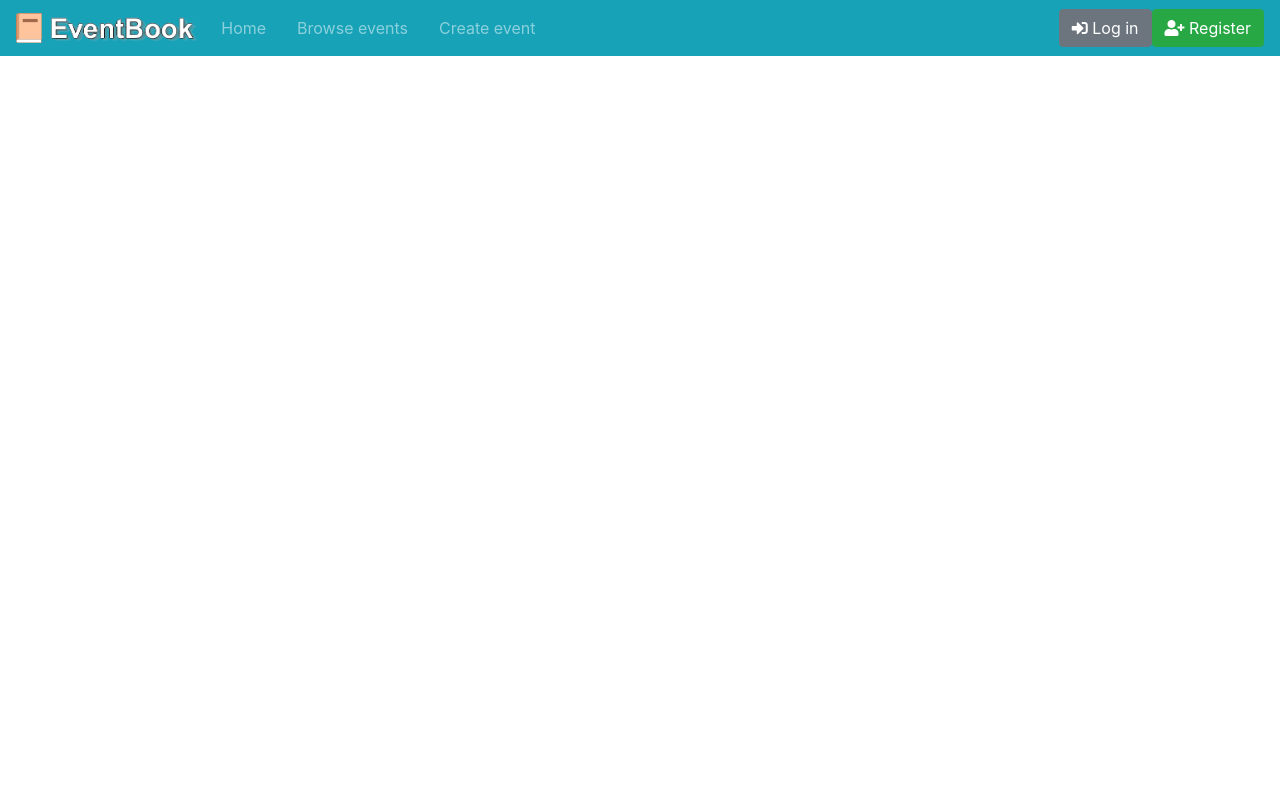
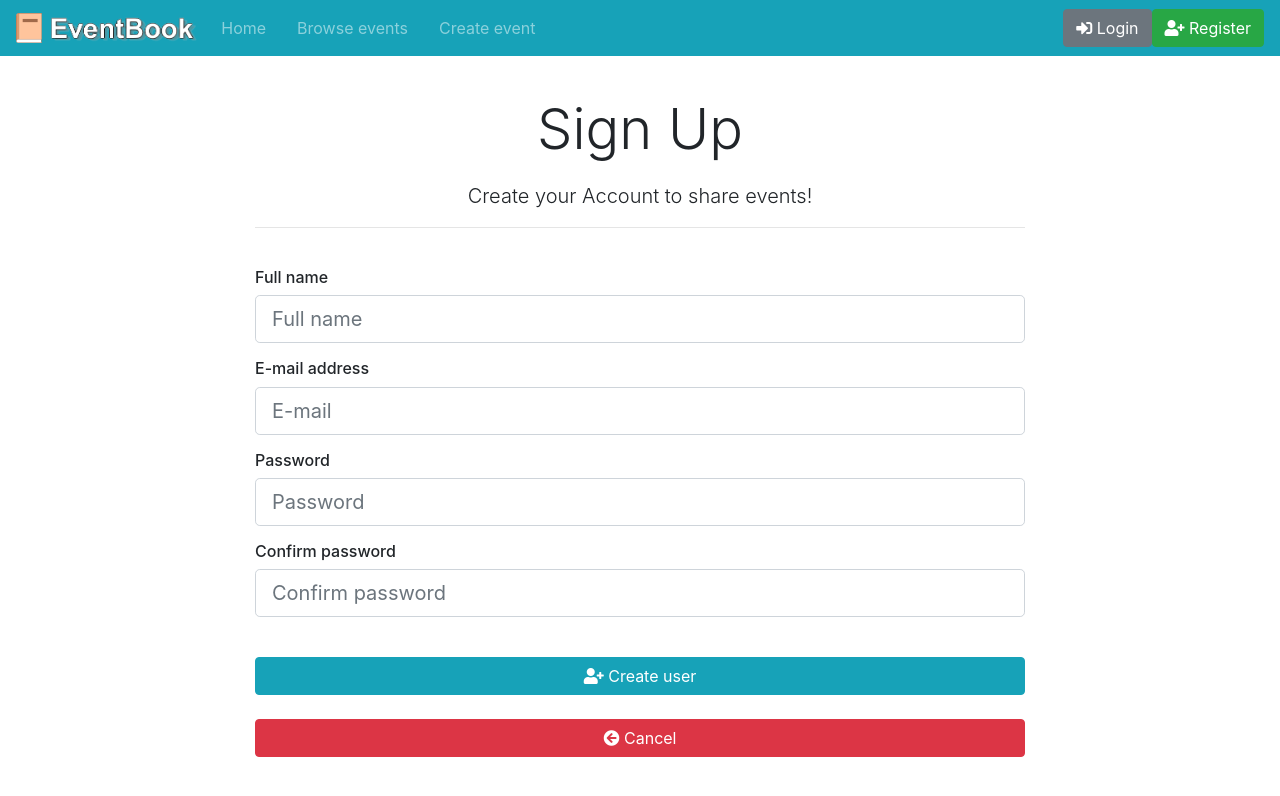
Before and after one commit to Spire6/EventBook-react, a React (Create React App) app: page /register in a window 1280 px wide. Shown: the top 796 px of the page. Built offline with nearby package versions, Linux system fonts and the light colour scheme.

Commit message:
Login and Registration component

```diff
--- a/src/App.js
+++ b/src/App.js
@@ -10,6 +10,8 @@ import { Provider } from "react-redux";
 import store from './store';
 import EventItemDetails from './components/EventItemDetails';
 import UpdateEvent from './components/Event/UpdateEvent';
+import Register from './components/UserManagement/Register';
+import Login from './components/UserManagement/Login';
 
 function App() {
   return (
@@ -17,11 +19,20 @@ function App() {
       <Router>
         <div className="App">
           <Header />
+          {
+            //Public Routes
+          }
           <Route exact path="/" component={Dashboard} />
-          <Route exact path="/createEvent" component={AddEvent} />
           <Route exact path="/browseEvents" component={BrowseEvents} />
           <Route exact path="/eventDetails/:id" component={EventItemDetails} />
+          <Route exact path="/register" component={Register} />
+          <Route exact path="/login" component={Login} />
+          {
+            //Private Routes
+          }
+          <Route exact path="/createEvent" component={AddEvent} />
           <Route exact path="/updateEvent/:id" component={UpdateEvent} />
+
         </div>
       </Router>
     </Provider>
--- /dev/null
+++ b/src/actions/securityActions.js
@@ -0,0 +1,19 @@
+import axios from "axios";
+import { GET_ERRORS } from "./types";
+
+
+export const createNewUser = (newUser, history) => async dispatch => {
+    try {
+        await axios.post("/api/users/register", newUser);
+        history.push("/login");
+        dispatch({
+            type: GET_ERRORS,
+            payload: {}
+        });
+    } catch (error) {
+        dispatch({
+            type: GET_ERRORS,
+            payload: error.response.data
+        });
+    }
+};
--- a/src/actions/types.js
+++ b/src/actions/types.js
@@ -8,3 +8,5 @@ export const GET_TODAY_EVENTS = "GET_TODAY_EVENTS";
 export const GET_EVENTS_BY_CATEGORY = "GET_EVENTS_BY_CATEGORY";
 export const GET_EVENTS_BY_NAME = "GET_EVENTS_BY_NAME";
 export const GET_NUMBERS_OF_EVENTS = "GET_NUMBERS_OF_EVENTS";
+
+export const SET_CURRENT_USER = "SET_CURRENT_USER";
--- a/src/components/Event/EventItem.js
+++ b/src/components/Event/EventItem.js
@@ -27,7 +27,7 @@ class EventItem extends Component {
                 <div className="item">
 
                     <div className="eventImage">
-                        <img className="fixedSizeImg" src={`/api/event/image/${event.imageName}`} alt="sampleImage" />
+                        <img className="fixedSizeImg" src={`/api/event/public/image/${event.imageName}`} alt="sampleImage" />
                     </div>
 
                     <div className="desc">
--- a/src/components/Event/UpdateEvent.js
+++ b/src/components/Event/UpdateEvent.js
@@ -133,7 +133,7 @@ class UpdateEvent extends Component {
                         <div className="col-md-8 m-auto">
 
                             <div className="updateTitle">
-                                <img className="fixedSizeImg float-right" src={`/api/event/image/${this.state.imageName}`} alt="" />
+                                <img className="fixedSizeImg float-right" src={`/api/event/public/image/${this.state.imageName}`} alt="" />
                                 <h5 className="display-4">Edit Event</h5>
                                 <h1 className=""> {this.state.name} </h1>
                             </div>
--- a/src/components/EventItemDetails.js
+++ b/src/components/EventItemDetails.js
@@ -61,7 +61,7 @@ class EventItemDetails extends Component {
         const startTime = new Date(this.state.startDate).toLocaleTimeString("en-US", timeOptions);
         const endDate = new Date(this.state.endDate).toLocaleDateString("en-US", dateOptions);
         const endTime = new Date(this.state.endDate).toLocaleTimeString("en-US", timeOptions);
-        const imageUrl = `/api/event/image/${this.state.imageName}`;
+        const imageUrl = `/api/event/public/image/${this.state.imageName}`;
 
         return (
 
--- a/src/components/Layout/Header.js
+++ b/src/components/Layout/Header.js
@@ -40,9 +40,13 @@ class Header extends Component {
 
                             </ul>
 
-                            <button className="btn btn btn-secondary my-2 my-sm-0" type="submit"> <i className="fas fa-sign-in-alt"></i> Log in</button>
-                            <button className="btn btn btn-success my-2 my-sm-0" type="submit"> <i className="fas fa-user-plus"></i> Register</button>
+                            <Link to="/login" style={{ textDecoration: 'none' }}>
+                                <button className="btn btn btn-secondary my-2 my-sm-0" type="button"> <i className="fas fa-sign-in-alt"></i> Login</button>
+                            </Link>
 
+                            <Link to="/register" style={{ textDecoration: 'none' }}>
+                                <button className="btn btn btn-success my-2 my-sm-0" type="button"> <i className="fas fa-user-plus"></i> Register</button>
+                            </Link>
                         </div>
 
 
--- /dev/null
+++ b/src/components/UserManagement/Login.js
@@ -0,0 +1,40 @@
+import React, { Component } from 'react';
+import { Link } from "react-router-dom";
+
+class Login extends Component {
+    render() {
+        return (
+            <div className="login">
+                <div className="container">
+                    <div className="row">
+                        <div className="col-md-8 m-auto">
+                            <h1 className="display-4 text-center"> Log In</h1>
+                            <p className="lead text-center">Log in to share your events!</p>
+                            <hr /><br />
+                            <form action="dashboard.html">
+
+                                <h6>E-mail</h6>
+                                <div className="form-group">
+                                    <input type="email" className="form-control form-control-lg" placeholder="Email Address" name="email" />
+                                </div>
+
+                                <h6>Password</h6>
+                                <div className="form-group">
+                                    <input type="password" className="form-control form-control-lg" placeholder="Password" name="password" />
+                                </div> <br />
+
+                                <button className="btn btn-block btn-info my-2 my-sm-0" type="submit"> <i className="fas fa-sign-in-alt"></i> Submit</button>
+
+                                <Link to={"/"} style={{ textDecoration: 'none' }}>
+                                    <button type="button" className="btn btn-danger btn-block mt-4"><i className="fas fa-arrow-circle-left"></i> Cancel </button> {" "}
+                                </Link>
+
+                            </form>
+                        </div>
+                    </div>
+                </div>
+            </div>
+        )
+    }
+}
+export default Login;
--- /dev/null
+++ b/src/components/UserManagement/Register.js
@@ -0,0 +1,117 @@
+import React, { Component } from 'react';
+import { Link } from "react-router-dom";
+import { createNewUser } from "../../actions/securityActions";
+import PropTypes from "prop-types";
+import { connect } from "react-redux";
+import classnames from "classnames";
+
+class Register extends Component {
+
+    constructor() {
+        super();
+
+        this.state = {
+            username: "",
+            fullName: "",
+            password: "",
+            confirmPassword: "",
+            errors: {}
+        };
+        this.onChangeVariable = this.onChange.bind(this);
+        this.onSubmitVariable = this.onSubmit.bind(this);
+    }
+
+    onSubmit(e) {
+        e.preventDefault();
+        const newUser = {
+            username: this.state.username,
+            fullName: this.state.fullName,
+            password: this.state.password,
+            confirmPassword: this.state.confirmPassword,
+        };
+
+        this.props.createNewUser(newUser, this.props.history);
+    }
+
+
+    onChange(e) {
+        this.setState({ [e.target.name]: e.target.value })
+    }
+
+    render() {
+        return (
+            <div className="register">
+                <div className="container">
+                    <div className="row">
+                        <div className="col-md-8 m-auto">
+                            <h1 className="display-4 text-center">Sign Up</h1>
+                            <p className="lead text-center">Create your Account to share events!</p>
+                            <hr /><br />
+
+                            <form onSubmit={this.onSubmitVariable}>
+
+                                <h6>Full name</h6>
+                                <div className="form-group">
+                                    <input type="text"
+                                        className="form-control form-control-lg"
+                                        placeholder="Full name"
+                                        name="fullName"
+                                        value={this.state.fullName}
+                                        onChange={this.onChangeVariable} />
+                                </div>
+
+                                <h6>E-mail address</h6>
+                                <div className="form-group">
+                                    <input type="email"
+                                        className="form-control form-control-lg"
+                                        placeholder="E-mail"
+                                        name="username"
+                                        value={this.state.username}
+                                        onChange={this.onChangeVariable} />
+                                </div>
+
+                                <h6>Password </h6>
+                                <div className="form-group">
+                                    <input type="password"
+                                        className="form-control form-control-lg"
+                                        placeholder="Password"
+                                        name="password"
+                                        value={this.state.password}
+                                        onChange={this.onChangeVariable} />
+                                </div>
+
+                                <h6>Confirm password </h6>
+                                <div className="form-group">
+                                    <input type="password"
+                                        className="form-control form-control-lg"
+                                        placeholder="Confirm password"
+                                        name="confirmPassword"
+                                        value={this.state.confirmPassword}
+                                        onChange={this.onChangeVariable} />
+                                </div> <br />
+
+                                <button className="btn btn-block btn-info my-2 my-sm-0" type="submit"> <i className="fas fa-user-plus"></i> Create user</button>
+
+                                <Link to={"/"} style={{ textDecoration: 'none' }}>
+                                    <button type="button" className="btn btn-danger btn-block mt-4"><i className="fas fa-arrow-circle-left"></i> Cancel </button> {" "}
+                                </Link>
+                            </form>
+                        </div>
+                    </div>
+                </div>
+            </div>
+
+        );
+    }
+}
+
+Register.propTypes = {
+    createNewUser: PropTypes.func.isRequired,
+    errors: PropTypes.object.isRequired,
+}
+
+const mapStateToProps = state => ({
+    errors: state.errors
+});
+
+export default connect(mapStateToProps, { createNewUser })(Register);
```
Also changed, not shown: src/actions/eventActions.js (+7 -7 lines).
